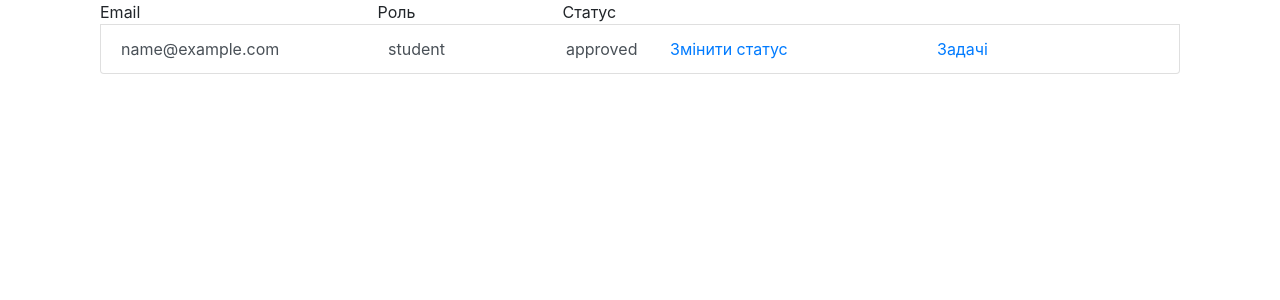
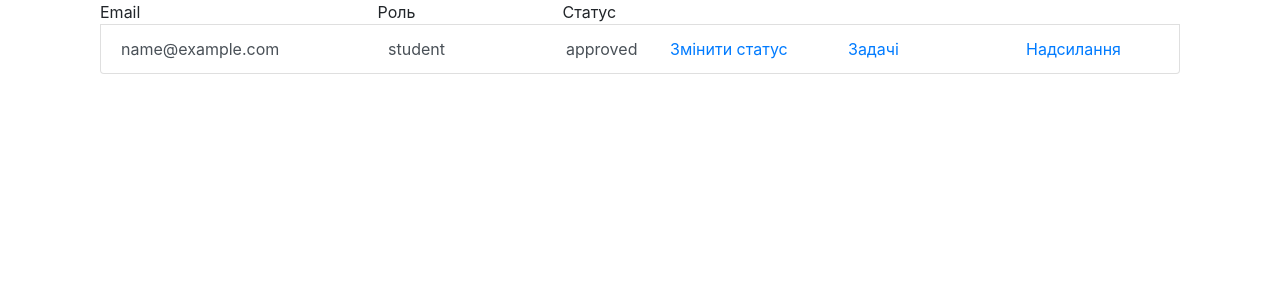
Before and after one commit to MiGer4/coursework, a Flask app: template app/templates/users.html in a window 1280 px wide. Shown: the part 64-364 px from the top of the page. Run offline with Flask 3, Linux system fonts and the light colour scheme; the template is opened without the code that fills it: values that come from a table or form of the project are taken from there, others are empty; tables that the repository leaves empty hold one stand-in row (values such as "Sample post"); some libraries are stand-ins or nearby versions.

Commit message:
added that teacher can see users submission

```diff
--- a/app/templates/users.html
+++ b/app/templates/users.html
@@ -39,6 +39,9 @@
                         <div class="col">
                             <a class="mb-1 col" href="{{ url_for('users.show_user_problems', user_id=us.id) }}">Задачі</a>
                         </div>
+                        <div class="col">
+                            <a class="mb-1 col" href="{{ url_for('submissions.show_user_submissions', user_id=us.id) }}">Надсилання</a>
+                        </div>
                     {% endif %}
                 </div>
             </li>
```
